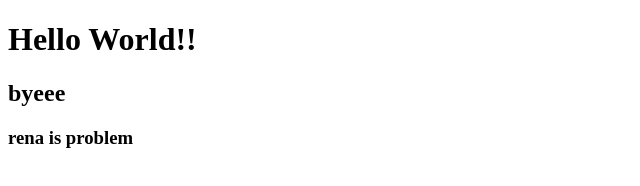
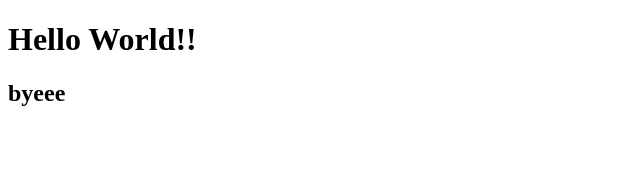
Before and after one commit to hetshah200/data_science, a plain HTML site: page index.html in a window 1280 px wide. Shown: the whole page, without its empty margins (0-640 px from the left). Drawn offline with Linux system fonts and the light colour scheme.

Commit message:
problem change

```diff
--- a/index.html
+++ b/index.html
@@ -10,7 +10,7 @@
     <h1>Hello World!!</h1>
 
     <h2>byeee</h2>
-    <h3>rena is problem</h3>
+
 
 
 </body>
```
